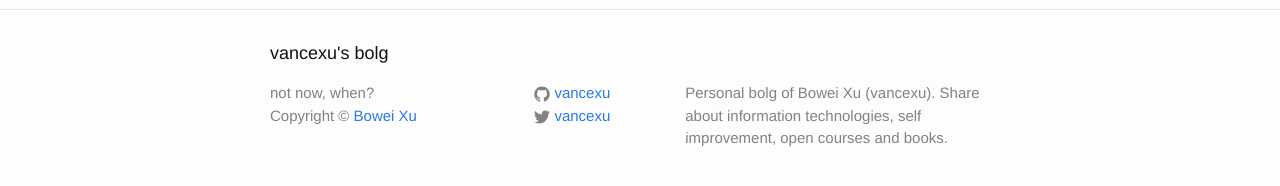
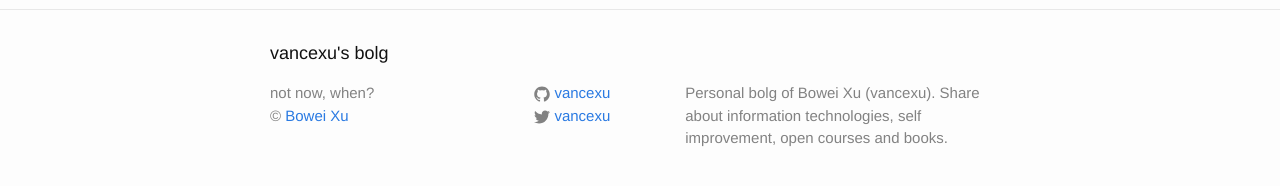
Before and after one commit to vancexu/vancexu.github.io, a Jekyll site: the page built from index.html, in a window 1280 px wide. Shown: the part 647-833 px from the top of the page. Built offline with Jekyll 4.4.1, drawn with Linux system fonts in a browser that asks for light colours.

Commit message:
small modification of footer and _config

```diff
--- a/_config.yml
+++ b/_config.yml
@@ -6,7 +6,7 @@ description: > # this means to ignore newlines until "baseurl:"
   Personal bolg of Bowei Xu (vancexu).
   Share about information technologies, self improvement, open courses and books.
 baseurl: "" # the subpath of your site, e.g. /blog/
-url: "http://yourdomain.com" # the base hostname & protocol for your site
+url: "http://vancexu.github.com" # the base hostname & protocol for your site
 twitter_username: vancexu
 github_username:  vancexu
 
@@ -25,3 +25,7 @@ defaults:
       layout: post
       is_post: true
       author: vancexu
+
+# Markdown settings
+kramdown:
+  input: GFM
--- a/_includes/footer.html
+++ b/_includes/footer.html
@@ -8,7 +8,7 @@
       <div class="footer-col  footer-col-1">
         <ul class="contact-list">
           <li>{{ site.slogan }}</li>
-          <li>Copyright © <a href="http://vancexu.github.io/about/">Bowei Xu</a></li>
+          <li>© <a href="http://vancexu.github.io/about/">Bowei Xu</a></li>
       </div>
 
       <div class="footer-col  footer-col-2">
```
